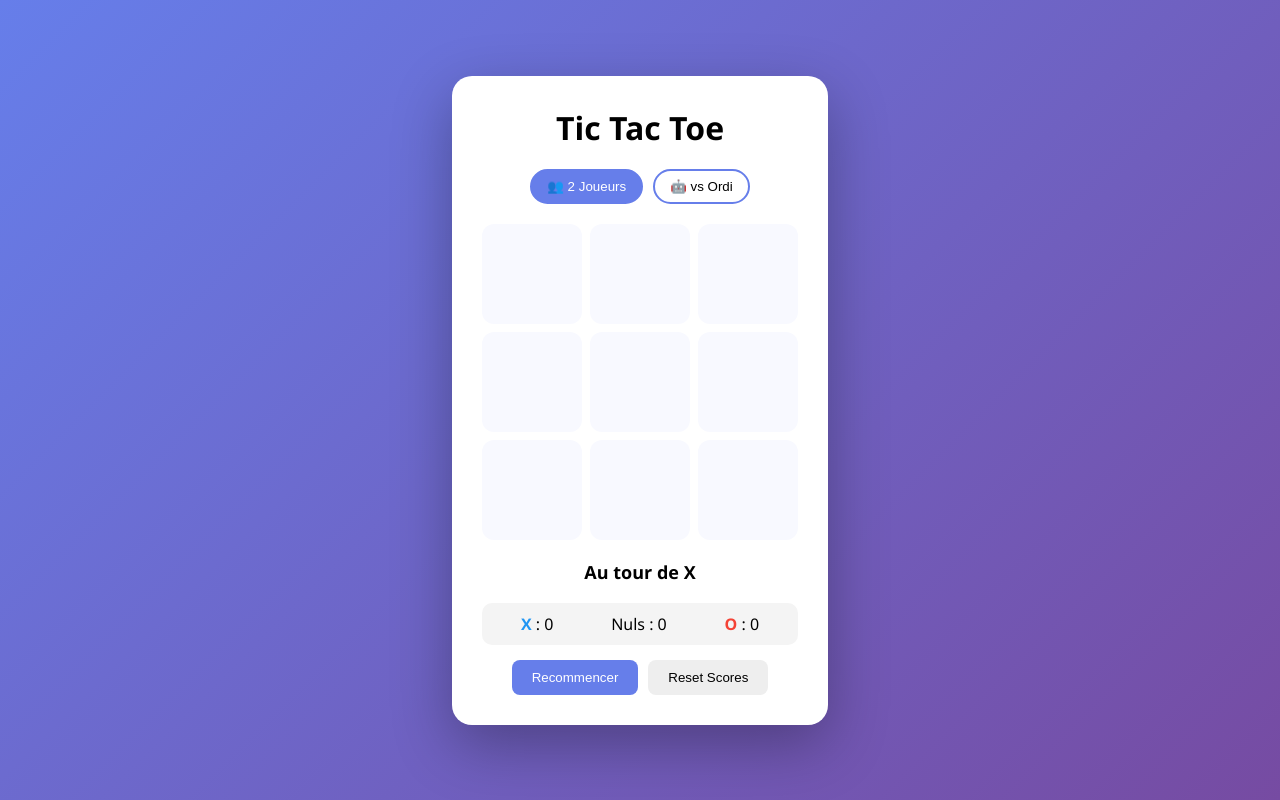
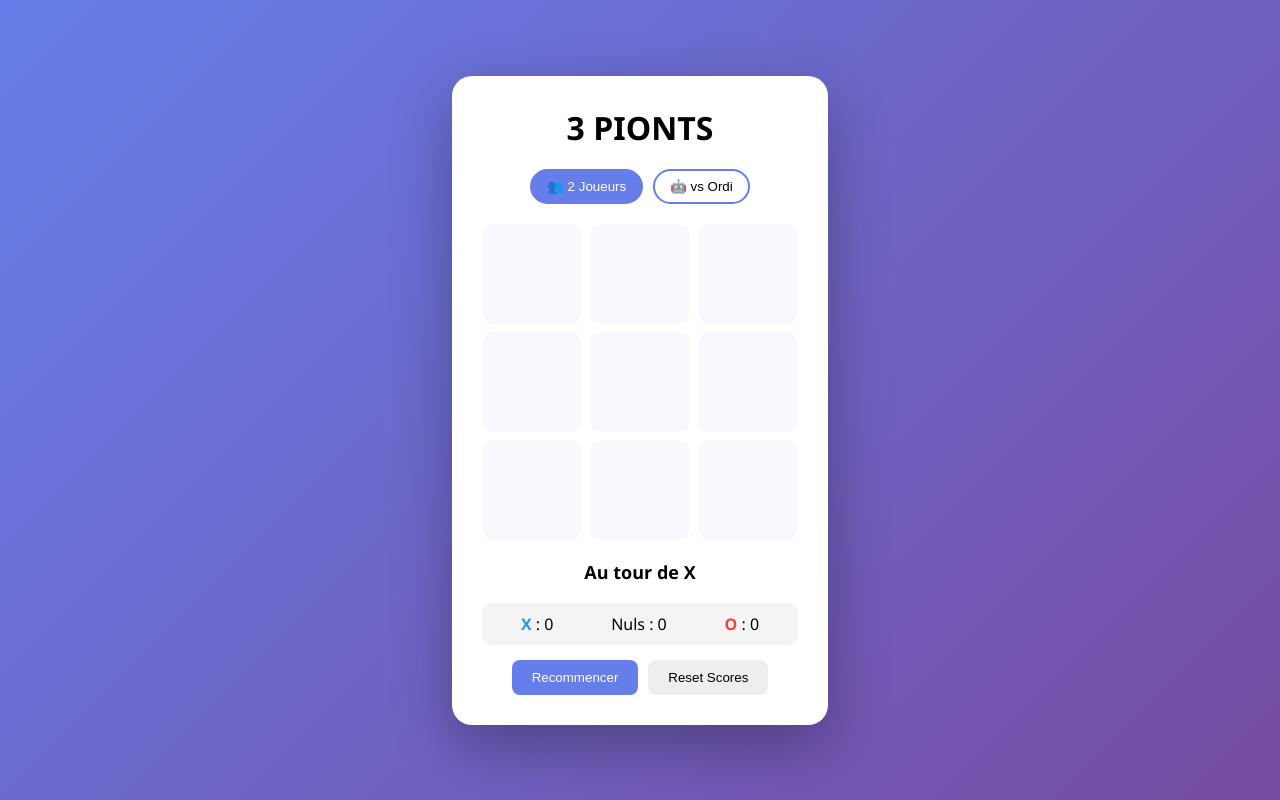
Before and after one commit to Assiaka98/Tic-Tac-Toe, a plain HTML site: page index.html in a window 1280 px wide. Drawn offline with Linux system fonts and the light colour scheme.

Commit message:
Tic-Toc-Toe renommer en 3 PIONTS

```diff
--- a/index.html
+++ b/index.html
@@ -3,12 +3,12 @@
 <head>
   <meta charset="UTF-8">
   <meta name="viewport" content="width=device-width, initial-scale=1.0">
-  <title>Tic Tac Toe Pro</title>
+  <title>3 PIONTS</title>
   <link rel="stylesheet" href="style.css">
 </head>
 <body>
   <div class="container">
-    <h1>Tic Tac Toe</h1>
+    <h1>3 PIONTS</h1>
 
     <div class="mode-selector">
       <button id="mode-pvp" class="mode-btn active">👥 2 Joueurs</button>
```
